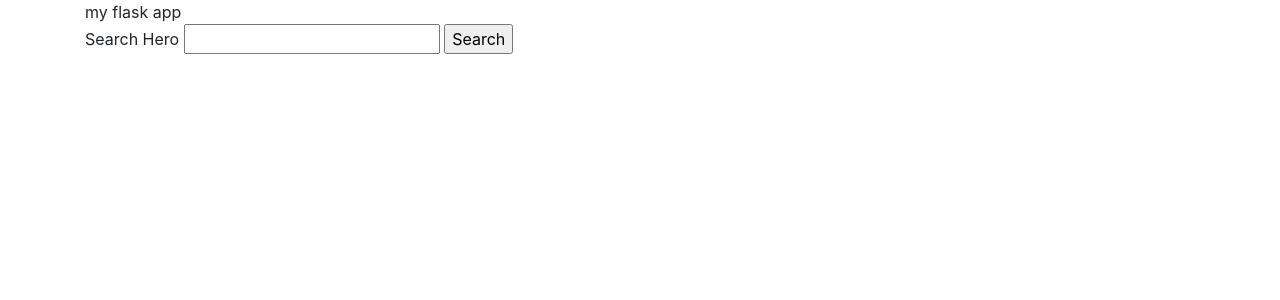
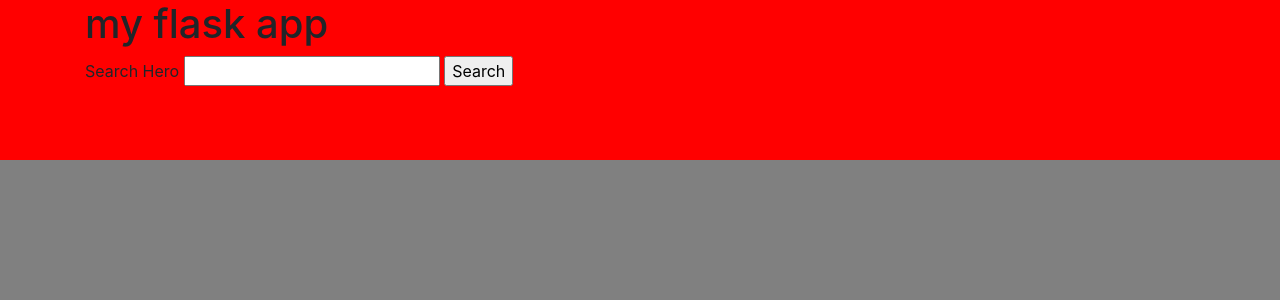
Before and after one commit to scottamass/marvel-comic, a Flask app: page / in a window 1280 px wide. Shown: the top 300 px of the page. Run offline with Flask 2, Linux system fonts and the light colour scheme; data that the repository does not hold is empty; some libraries are stand-ins or nearby versions.

Commit message:
ocnfig changes

```diff
--- a/app.py
+++ b/app.py
@@ -7,4 +7,5 @@ def index():
     out= get_heros()
     return render_template('index.html', heros=out )
 
-app.run(host='0.0.0.0', port=81)
+if __name__ == "__main__":
+    app.run(host='0.0.0.0', port=81)
--- a/main.py
+++ b/main.py
@@ -29,7 +29,7 @@ def get_heros():
 
 def search_hero():
     char=input('who would you like to search ?')
-
+    params = {'ts': timestamp, 'apikey': authPub, 'hash': hash_params()}
     response = requests.get(f'{baseurl}/characters?name={char}',params=params).json()
 
     if char == "exit":
@@ -47,3 +47,6 @@ def search_hero():
 
     except IndexError:
         print('not found')
+
+#while True:
+#    search_hero()
--- a/templates/base.html
+++ b/templates/base.html
@@ -4,17 +4,21 @@
 
 <link rel="stylesheet" type="text/css" href="https://stackpath.bootstrapcdn.com/bootstrap/4.3.1/css/bootstrap.min.css" integrity="sha384-ggOyR0iXCbMQv3Xipma34MD+dH/1fQ784/j6cY/iJTQUOhcWr7x9JvoRxT2MZw1T" crossorigin="anonymous">
 </head>
-<body>
-    <section class="container">
-  <header class="sticky-top">
-    my flask app
+<body style="background-color: #808080;">
+
+  <header class="sticky-top" style="height: 10em;background-color: red;">
+    <div class="container">
+    <h1>my flask app </h1>
 
   <form method="post">
     <label for="search ">Search Hero</label>
     <input name="hero" id="username" required>
     <input type="submit" value="Search">
   </form>
+</div>
 </header>
+<section class="container" style="padding-top: 1em;" >
   {% block content %}{% endblock %}
-    </section>
+</section>
+
 </body>
```
Also changed, not shown: templates/results.html (added).
